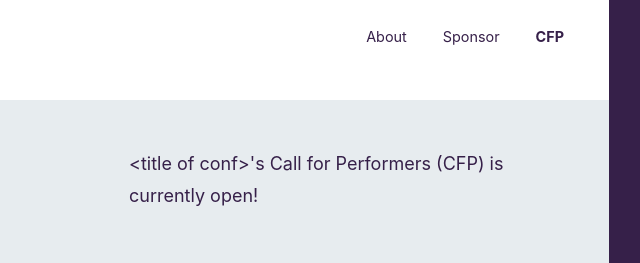
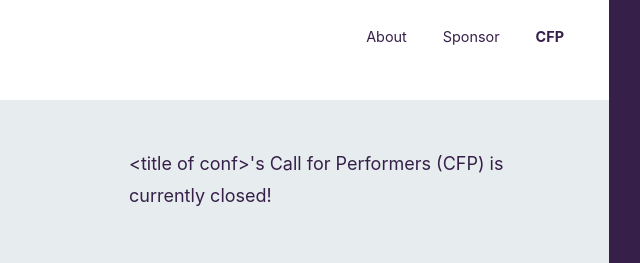
Before and after one commit to AishaBlake/title-of-conf, a Gatsby site: page /cfp in a window 1280 px wide. Shown: the top 263 px of the page, 511-1151 px from the left. Built offline with nearby package versions, Linux system fonts and the light colour scheme; Gatsby itself is replaced by a stand-in of ours; a web font is replaced by a local one.

Commit message:
Switch to closed CFP

```diff
--- a/src/pages/cfp.js
+++ b/src/pages/cfp.js
@@ -10,7 +10,7 @@ const Sponsor = () => (
   <Layout>
     <SEO title="Call for performers" />
     <TextBlock bgColor="#E7ECEF" title="Call for Performers" subtitle="Join the cast">
-      <p>&lt;title of conf&gt;'s Call for Performers (CFP) is currently open! </p>
+      <p>&lt;title of conf&gt;'s Call for Performers (CFP) is currently closed! </p>
     </TextBlock>
     <section style={{
       padding: `5% 10%`,
```
